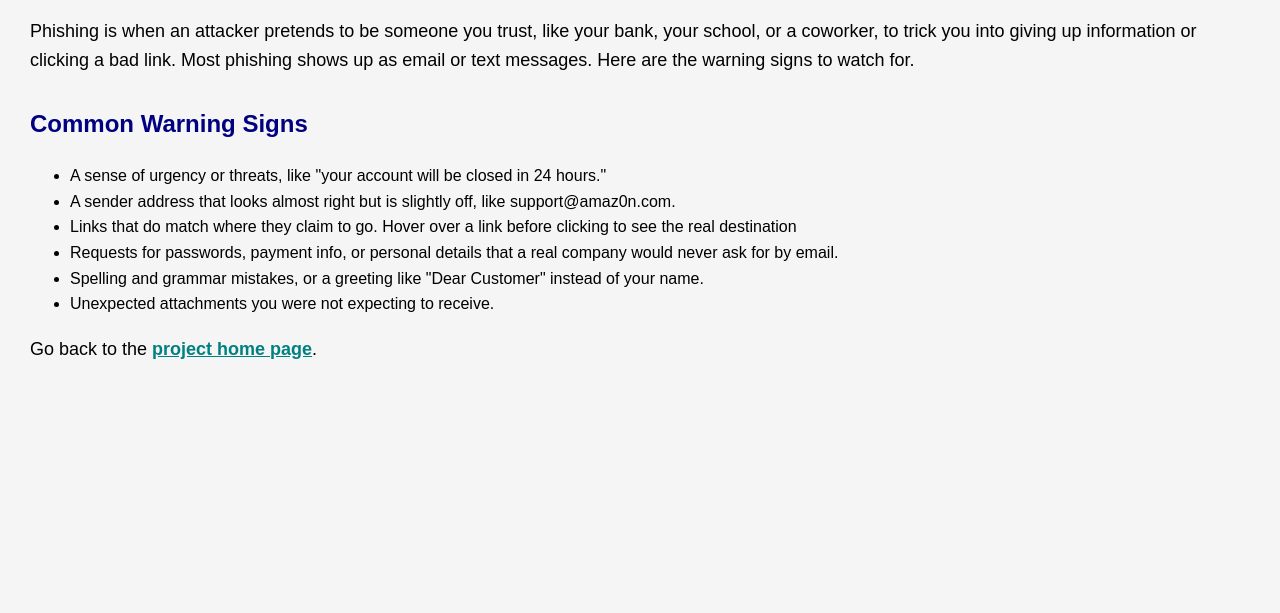
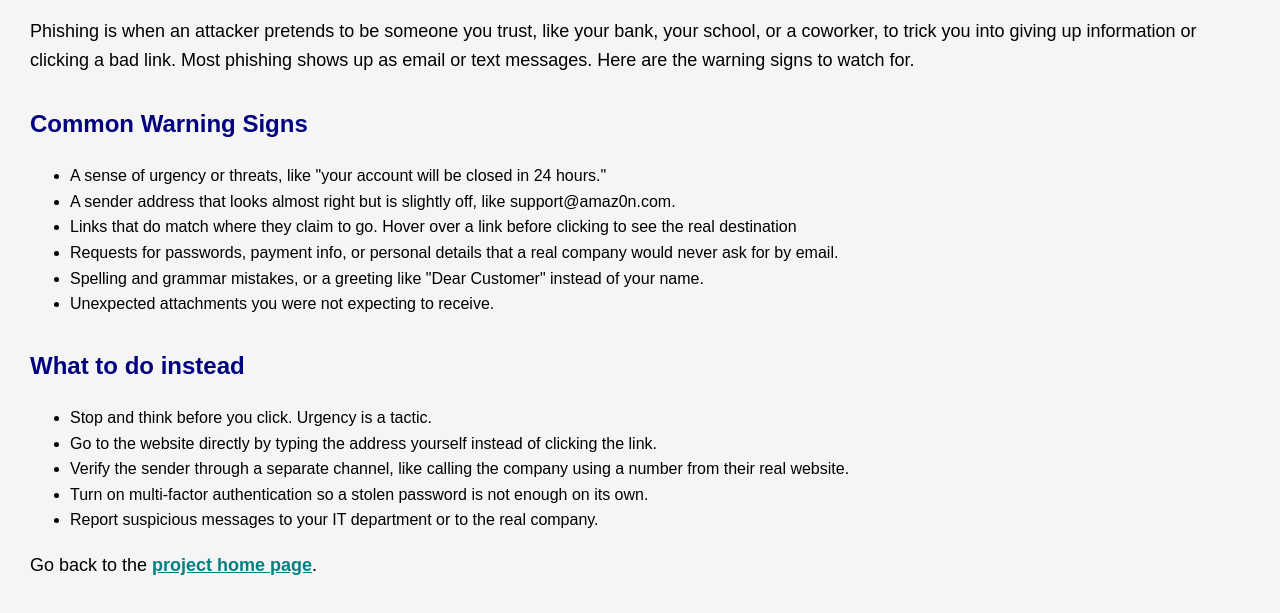
Before and after one commit to JonathanrHopkins/mis310-project, a plain HTML site: page about.html in a window 1280 px wide. Shown: the part 215-828 px from the top of the page. Before the commit the page ends 800 px from the top, so only its background shows below. Drawn offline with Linux system fonts and the light colour scheme.

Commit message:
Added more Phishing info

```diff
--- a/about.html
+++ b/about.html
@@ -23,7 +23,16 @@
         <li>Requests for passwords, payment info, or personal details that a real company would never ask for by email.</li>
         <li>Spelling and grammar mistakes, or a greeting like "Dear Customer" instead of your name.</li>
         <li>Unexpected attachments you were not expecting to receive.</li>
-</ul>
+    </ul>
+
+    <h2>What to do instead</h2>
+
+    <ul>
+        <li>Stop and think before you click. Urgency is a tactic.</li>
+        <li>Go to the website directly by typing the address yourself instead of clicking the link.</li>
+        <li>Verify the sender through a separate channel, like calling the company using a number from their real website.</li>
+        <li>Turn on multi-factor authentication so a stolen password is not enough on its own.</li>
+        <li>Report suspicious messages to your IT department or to the real company.</li>
     </ul>
     <p>Go back to the <a href="index.html">project home page</a>.</p>
 
```
